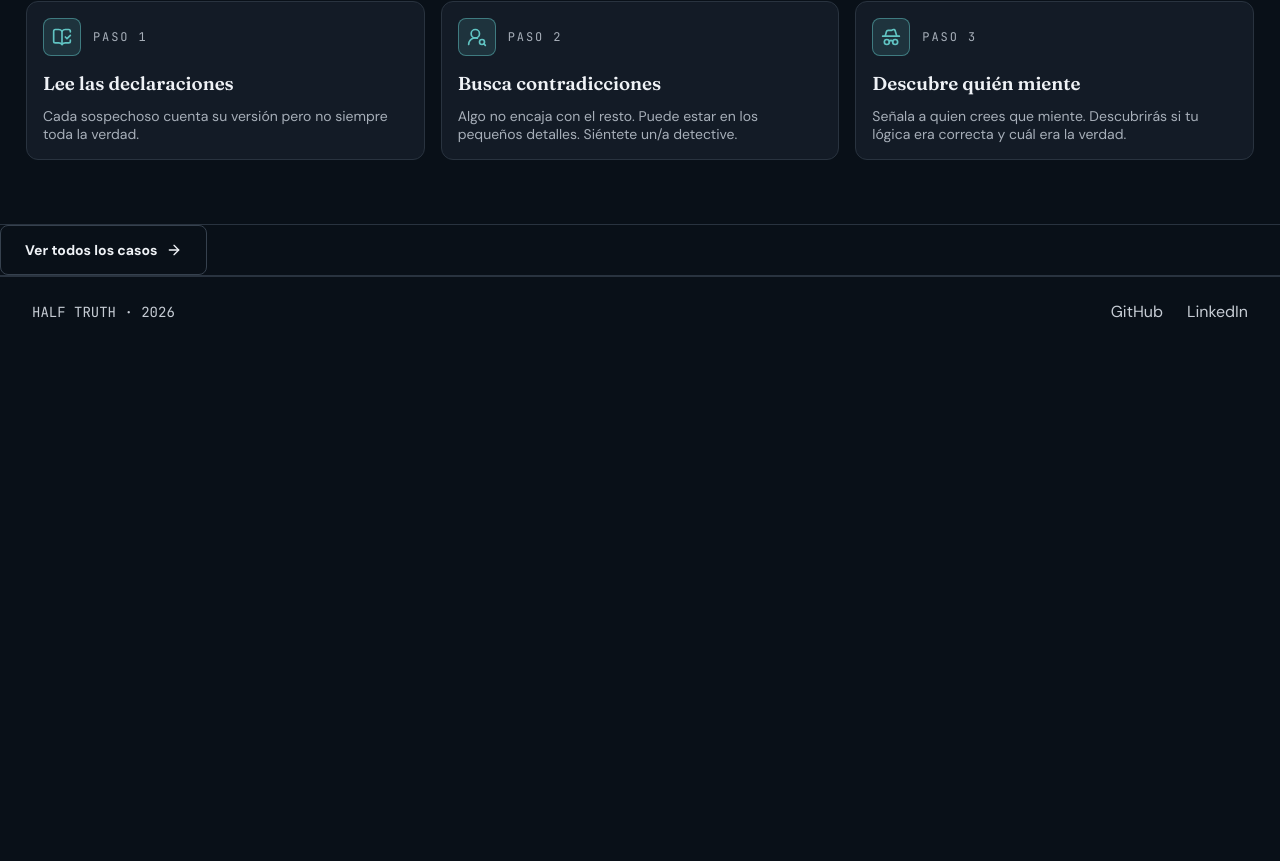
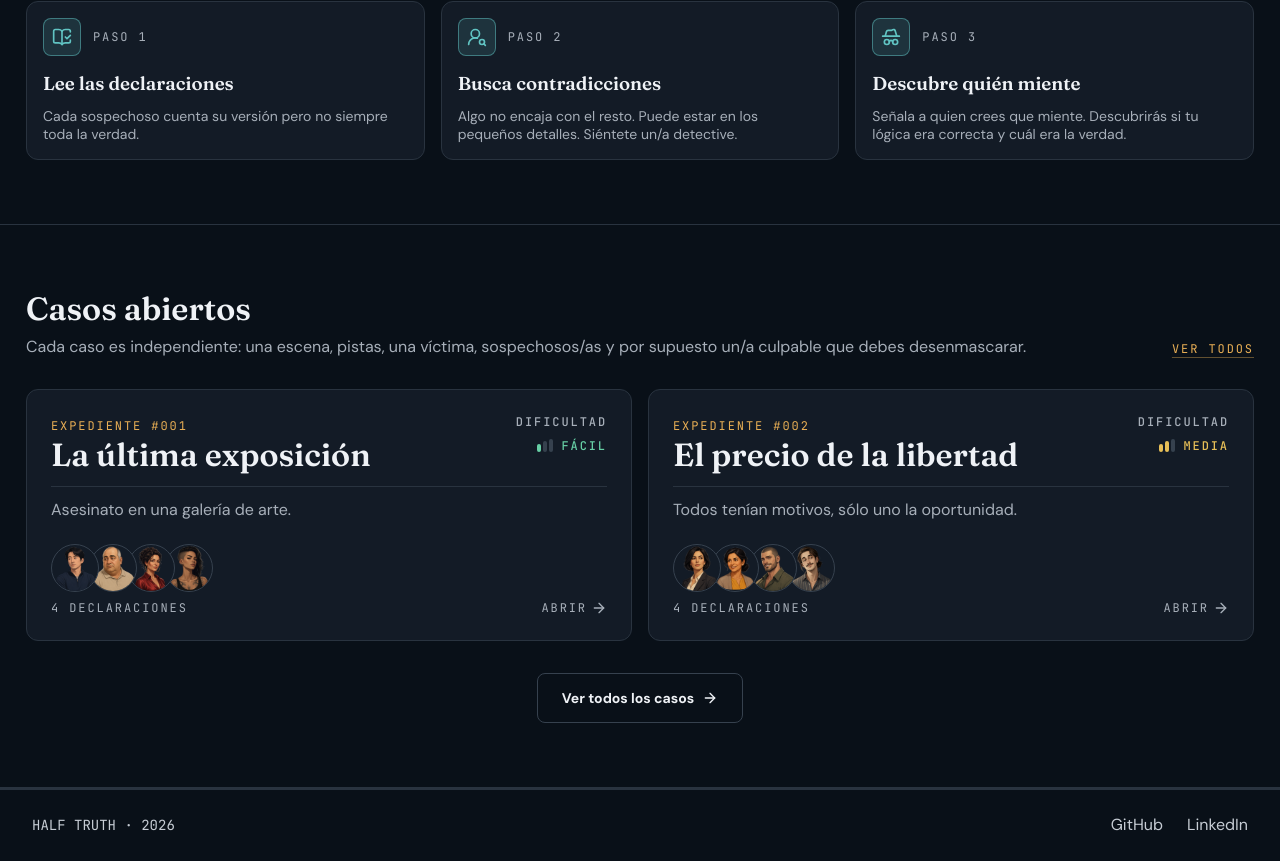
Before and after one commit to CrisOnWeb/Half-Truth, a React (Vite) app: page /#/ in a window 1280 px wide. Shown: the part 772-1633 px from the top of the page. Before the commit the page ends 1120 px from the top, so only its background shows below. Built offline with nearby package versions, Linux system fonts and the light colour scheme.

Commit message:
Add open cases section to homepage.

```diff
--- a/src/pages/HomePage/HomePage.scss
+++ b/src/pages/HomePage/HomePage.scss
@@ -1,3 +1,7 @@
+/* =========================================
+   HERO
+   ========================================= */
+
 .hero {
   padding-block: var(--space-section);
   padding-inline: var(--space-xl);
@@ -152,6 +156,10 @@
   }
 }
 
+/* =========================================
+   CÓMO SE JUEGA
+   ========================================= */
+
 .gameplay {
   padding-block: var(--space-section);
   padding-inline: var(--space-xl);
@@ -220,3 +228,77 @@
     font-size: var(--font-size-sm);
   }
 }
+
+/* =========================================
+   CASOS ABIERTOS
+   ========================================= */
+
+.open-cases {
+  padding-block: var(--space-section);
+  padding-inline: var(--space-xl);
+  border-bottom: 1px solid var(--color-border);
+
+  &__header {
+    display: grid;
+    grid-template-columns: minmax(0, 1fr) auto;
+    align-items: end;
+    gap: var(--space-lg);
+  }
+
+  &__title {
+    margin-bottom: var(--space-sm);
+    font-size: var(--font-size-xxl);
+  }
+
+  &__text {
+    color: var(--color-text-muted);
+    font-size: var(--font-size-md);
+  }
+
+  &__link {
+    display: none;
+    background-color: transparent;
+    border: none;
+    color: var(--color-primary);
+    font-family: var(--font-mono);
+    font-size: var(--font-size-xs);
+    text-underline-offset: 4px;
+    text-decoration-thickness: 1px;
+    text-decoration-color: color-mix(in oklab, currentColor 40%, transparent);
+    text-decoration-line: underline;
+    text-transform: uppercase;
+    letter-spacing: 0.16em;
+
+    &:hover {
+      text-decoration-color: currentColor;
+    }
+
+    @media (width > 768px) {
+      display: inline-block;
+    }
+  }
+
+  &__list {
+    display: grid;
+    gap: var(--space-lg);
+    margin-block: var(--space-xxl);
+    list-style-type: none;
+
+    @media (width > 768px) {
+      grid-template-columns: repeat(auto-fit, minmax(350px, 1fr));
+    }
+  }
+
+  &__action {
+    display: flex;
+    justify-content: center;
+  }
+
+  &__btn {
+    width: 100%;
+
+    @media (width > 768px) {
+      width: auto;
+    }
+  }
+}
--- a/src/pages/HomePage/HomePage.tsx
+++ b/src/pages/HomePage/HomePage.tsx
@@ -1,10 +1,13 @@
 import './HomePage.scss';
 import useTilt from '../../hooks/useTilt';
+import { Link } from 'react-router-dom';
 import { cast } from '../../data/cast';
+import { cases } from '../../data/cases';
 import type { Character } from '../../data/types';
 import Eyebrow from '../../components/Eyebrow/Eyebrow';
 import Button from '../../components/Button/Button';
 import StatementPreview from '../../components/StatementPreview/StatementPreview';
+import CaseCard from '../../components/CaseCard/CaseCard';
 
 import { BookOpenCheck, UserRoundSearch, HatGlasses } from 'lucide-react';
 
@@ -149,9 +152,36 @@ const HomePage = () => {
         </div>
       </section>
 
-      <Button to="/cases" variant="secondary">
-        Ver todos los casos
-      </Button>
+      <section className="open-cases">
+        <div className="open-cases__inner central-column">
+          <div className="open-cases__header">
+            <div className="open-cases__intro">
+              <h2 className="open-cases__title">Casos abiertos</h2>
+              <p className="open-cases__text">
+                Cada caso es independiente: una escena, pistas, una víctima,
+                sospechosos/as y por supuesto un/a culpable que debes
+                desenmascarar.
+              </p>
+            </div>
+            <Link to="/cases" className="open-cases__link">
+              ver todos
+            </Link>
+          </div>
+
+          <ul className="open-cases__list">
+            {cases.slice(0, 3).map((gameCase) => (
+              <li className="open-cases__item" key={gameCase.id}>
+                <CaseCard gameCase={gameCase} headingLevel="h3" />
+              </li>
+            ))}
+          </ul>
+          <div className="open-cases__action">
+            <Button className="open-cases__btn" to="/cases" variant="secondary">
+              Ver todos los casos
+            </Button>
+          </div>
+        </div>
+      </section>
     </>
   );
 };
```
